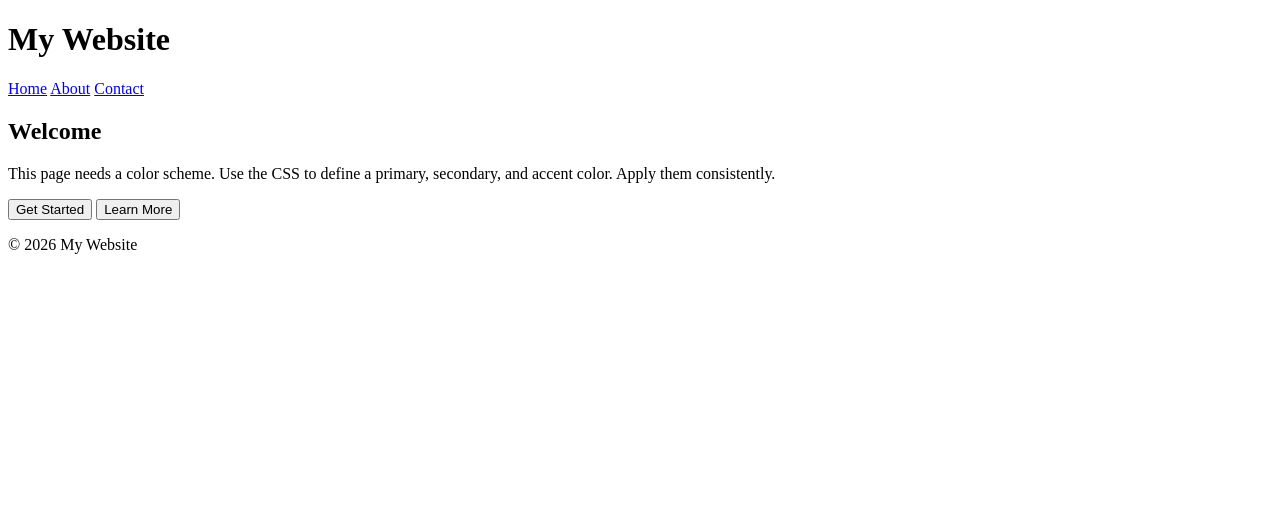
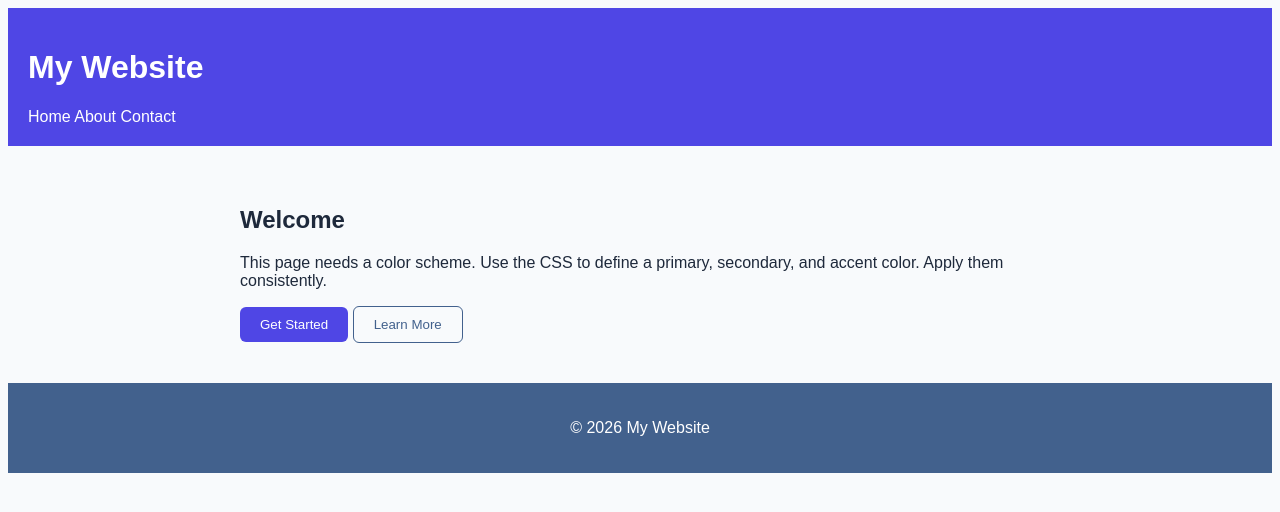
Before and after one commit to bird-sitthan/jsd13-week04-first-meet-css, a plain HTML site: page exercises/module-05-colors/scratch-color-scheme.html in a window 1280 px wide. Drawn offline with Linux system fonts and the light colour scheme.

Commit message:
Module 05 Finished

```diff
--- a/exercises/module-05-colors/exercise-color.css
+++ b/exercises/module-05-colors/exercise-color.css
@@ -11,7 +11,7 @@
 */
 
 .hex-box {
-  background: 008080;
+  background: #b0c4de;
   color: white;
   padding: 20px;
 }
@@ -24,7 +24,7 @@
 */
 
 .semi-box {
-  color: rgba(0, 0, 0, 2);
+  color: rgba(0, 0, 0, 0.5);
   font-size: 1.2rem;
 }
 
@@ -37,6 +37,6 @@
 
 .bad-contrast {
   background: #f0f0f0;
-  color: #b0c4de;
+  color: #0065e9;
   padding: 20px;
 }
--- a/exercises/module-05-colors/partial-color-values.css
+++ b/exercises/module-05-colors/partial-color-values.css
@@ -6,7 +6,7 @@
 
 /* Task 1 — Use a named color: "coral" for background, white text */
 .named {
-  background: _____;
+  background: coral;
   color: white;
   padding: 12px;
 }
@@ -14,15 +14,15 @@
 
 /* Task 2 — Use hex: background pure red, text white */
 .hex-code {
-  background: _____;
-  color: _____;
+  background: red;
+  color: white;
   padding: 12px;
 }
 
 
 /* Task 3 — Use rgb: background pure green (0-255), text white */
 .rgb-val {
-  background: _____;
+  background:green;
   color: white;
   padding: 12px;
 }
@@ -30,7 +30,7 @@
 
 /* Task 4 — Use rgba: background pure blue at 30% opacity, text white */
 .rgba-val {
-  background: _____;
+  background: rgba(0, 0, 255, 0.3);
   color: white;
   padding: 12px;
 }
@@ -38,7 +38,7 @@
 
 /* Task 5 — Use hsl: background purple (hue ~270, saturation 80%, lightness 50%), text white */
 .hsl-val {
-  background: _____;
+  background: hsl(270, 80%, 50%);
   color: white;
   padding: 12px;
 }
--- a/exercises/module-05-colors/scratch-color-scheme.css
+++ b/exercises/module-05-colors/scratch-color-scheme.css
@@ -17,3 +17,61 @@
    7. .btn-secondary — background transparent, border var(--secondary), color var(--secondary)
    8. .site-footer — background var(--secondary), white text, text-align center, padding
    ============================================ */
+:root {
+  --primary: #4f46e5;
+  --secondary: #42618d;
+  --accent: #f59e0b;
+  --bg: #f8fafc;
+  --text: #1e293b;
+}
+
+body {
+  background: var(--bg);
+  color: var(--text);
+  font-family: sans-serif;
+}
+
+.site-header {
+  background: var(--primary);
+  padding: 20px;
+  color: white;
+}
+
+.site-header a {
+  color: white;
+  text-decoration: none;
+}
+
+.site-header a:hover {
+  color: rgb(247, 105, 105);
+  text-decoration: underline;
+}
+
+.content {
+  padding: 40px 20px;
+  max-width: 800px;
+  margin: auto;
+}
+
+.btn-primary {
+  background: var(--primary);
+  color: white;
+  padding: 10px 20px;
+  border: none;
+  border-radius: 6px;
+}
+
+.btn-secondary {
+  background: transparent;
+  border: 1px solid var(--secondary);
+  color: var(--secondary);
+  padding: 10px 20px;
+  border-radius: 6px;
+}
+
+.site-footer {
+  background: var(--secondary);
+  color: white;
+  text-align: center;
+  padding: 20px;
+}
```
